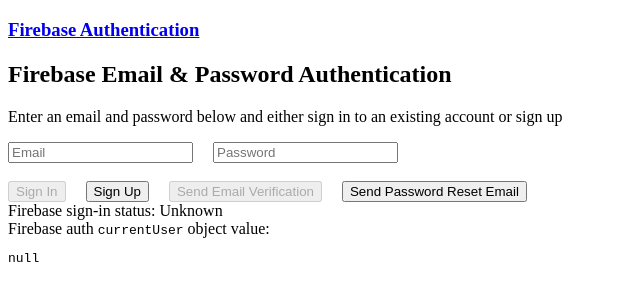
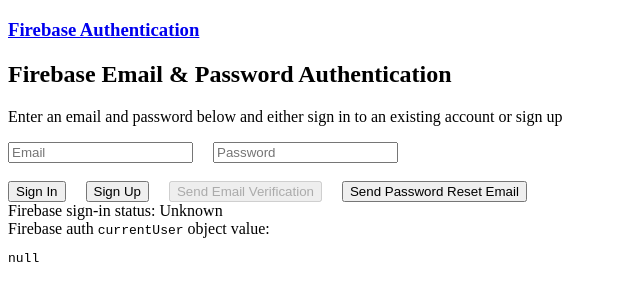
Before and after one commit to RicZit/RicZit.github.io, a plain HTML site: page index.html in a window 1280 px wide. Shown: the full height of the page, 0-640 px from the left. Drawn offline with Linux system fonts and the light colour scheme.

Commit message:
Update index.html

```diff
--- a/index.html
+++ b/index.html
@@ -183,7 +183,7 @@ const app = initializeApp(firebaseConfig);
           &nbsp;&nbsp;&nbsp;
           <input class="mdl-textfield__input" style="display:inline;width:auto;" type="password" id="password" name="password" placeholder="Password"/>
           <br/><br/>
-          <button disabled class="mdl-button mdl-js-button mdl-button--raised" id="quickstart-sign-in" name="signin">Sign In</button>
+          <button class="mdl-button mdl-js-button mdl-button--raised" id="quickstart-sign-in" name="signin">Sign In</button>
           &nbsp;&nbsp;&nbsp;
           <button onclick="handleSignUp()" class="mdl-button mdl-js-button mdl-button--raised" id="quickstart-sign-up" name="signup">Sign Up</button>
           &nbsp;&nbsp;&nbsp;
```
